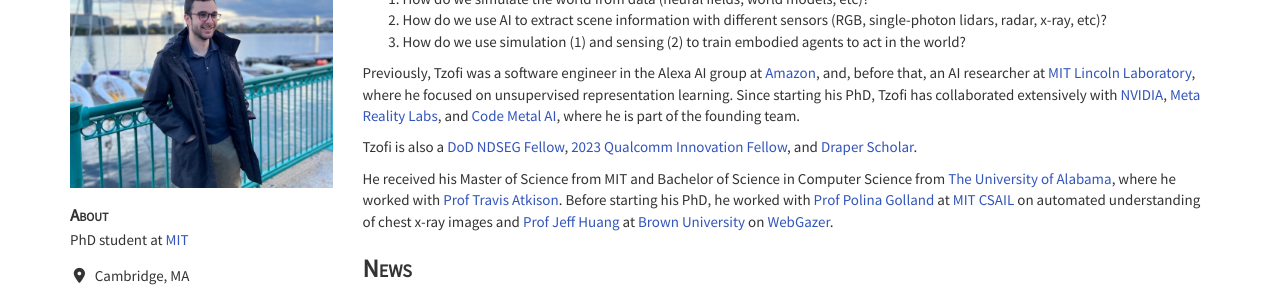
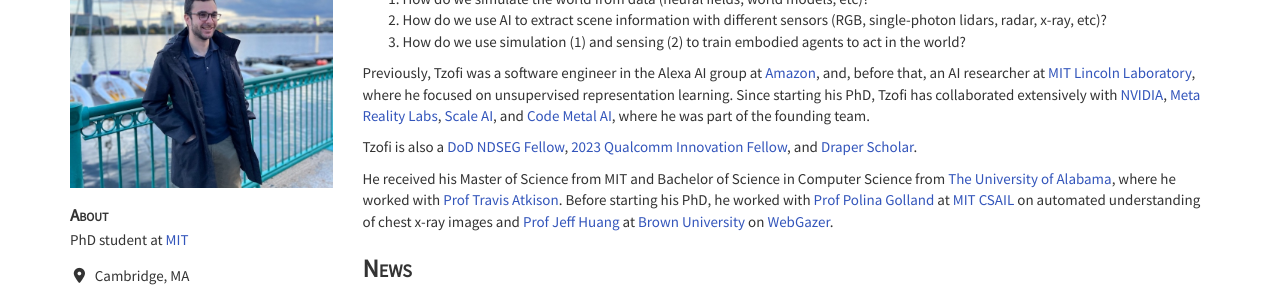
Before and after one commit to tzofi/tzofi.github.io, a Jekyll site: the page built from index.html, in a window 1280 px wide and 900 px high. Shown: the part 146-441 px from the top of the window. Built offline with Jekyll 4.4.1, drawn with Linux system fonts in a browser that asks for light colours; nearby versions of some CDN libraries.

Commit message:
update
update

```diff
--- a/index.html
+++ b/index.html
@@ -16,7 +16,7 @@ layout: default
         <li>How do we use simulation (1) and sensing (2) to train embodied agents to act in the world?</li>
     </ol>
     <p>
-        Previously, Tzofi was a software engineer in the Alexa AI group at <a target='_blank' href='https://www.amazon.science/'>Amazon</a>, and, before that, an AI researcher at <a target='_blank' href='https://www.ll.mit.edu/'>MIT Lincoln Laboratory</a>, where he focused on unsupervised representation learning. Since starting his PhD, Tzofi has collaborated extensively with <a target='_blank' href='https://www.nvidia.com/en-us/research/'>NVIDIA</a>, <a target='_blank' href='https://about.meta.com/realitylabs/'>Meta Reality Labs</a>, and <a target='_blank' href='https://www.codemetal.ai/'>Code Metal AI</a>, where he is part of the founding team.
+        Previously, Tzofi was a software engineer in the Alexa AI group at <a target='_blank' href='https://www.amazon.science/'>Amazon</a>, and, before that, an AI researcher at <a target='_blank' href='https://www.ll.mit.edu/'>MIT Lincoln Laboratory</a>, where he focused on unsupervised representation learning. Since starting his PhD, Tzofi has collaborated extensively with <a target='_blank' href='https://www.nvidia.com/en-us/research/'>NVIDIA</a>, <a target='_blank' href='https://about.meta.com/realitylabs/'>Meta Reality Labs</a>, <a target='_blank' href='https://scale.com/'>Scale AI</a>, and <a target='_blank' href='https://www.codemetal.ai/'>Code Metal AI</a>, where he was part of the founding team.
     </p>
         <p>
         Tzofi is also a <a target='_blank' href='https://ndseg.sysplus.com/'>DoD NDSEG Fellow</a>, <a target='_blank' href='https://www.qualcomm.com/research/university-relations/innovation-fellowship/2023-north-america'>2023 Qualcomm Innovation Fellow</a>, and <a target='_blank' href='https://www.draper.com/education-programs/draper-scholars-program'>Draper Scholar</a>.
```
